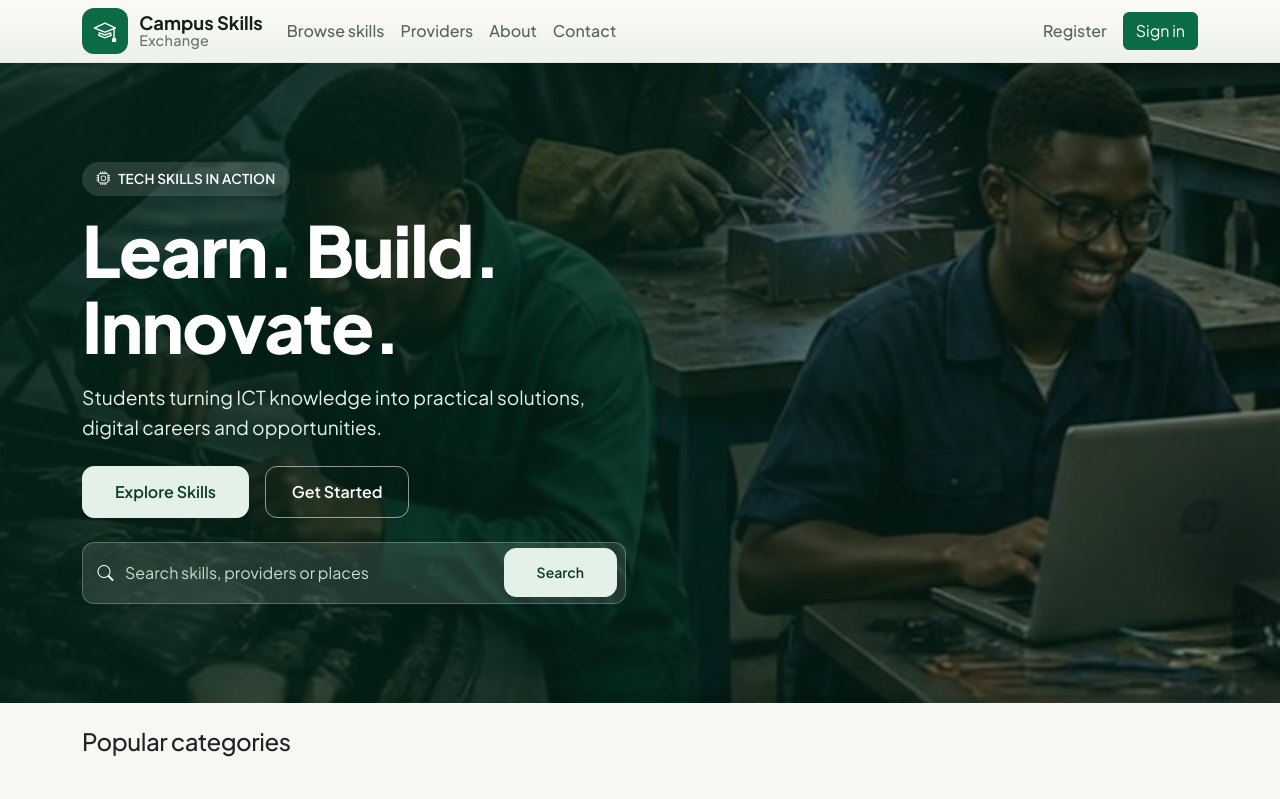
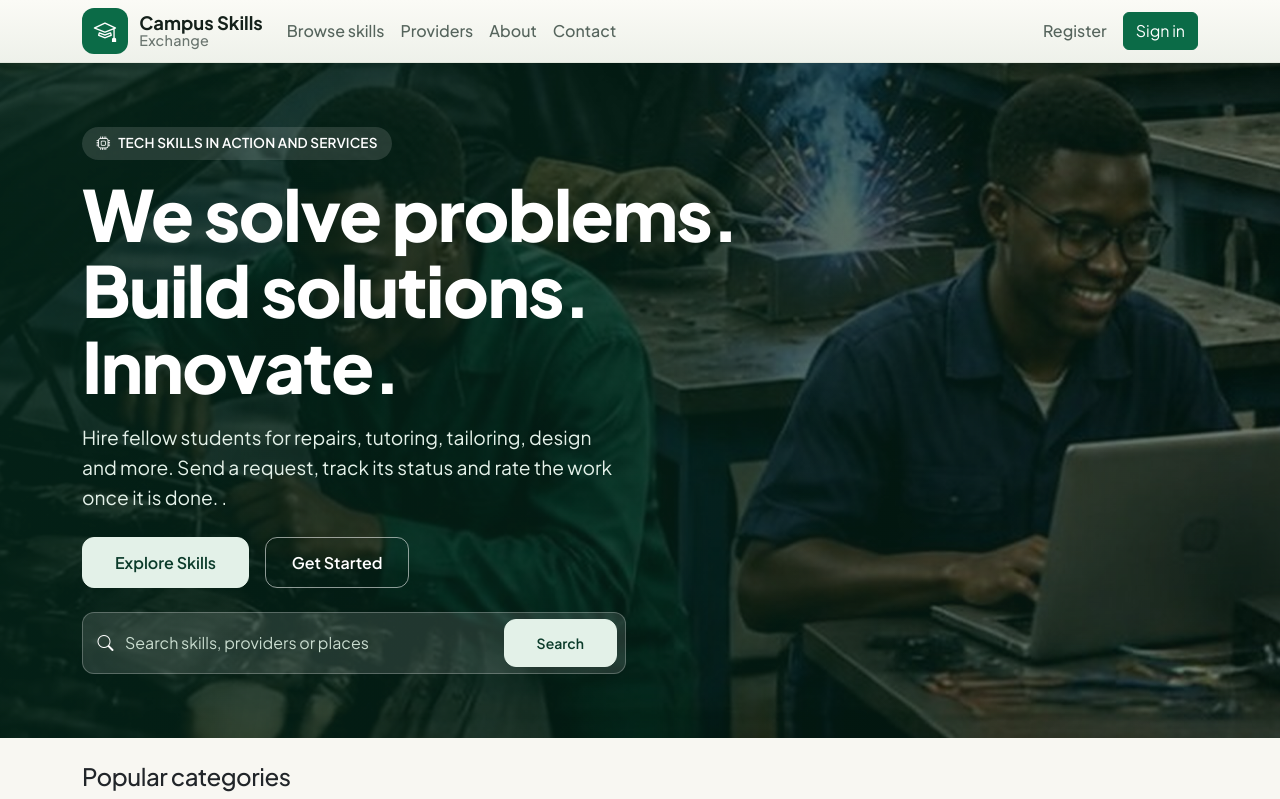
Before and after one commit to enock73/remote-skill-system, a Flask app: page / in a window 1280 px wide. Shown: the top 799 px of the page. Run offline with Flask 3, Linux system fonts and the light colour scheme; data that the repository does not hold is empty.

Commit message:
Describe the change

```diff
--- a/backend/app/templates/home.html
+++ b/backend/app/templates/home.html
@@ -11,9 +11,11 @@
   </div>
   <div class="hero-overlay"></div>
   <div class="container-xl hero-content">
-    <span class="pill"><i class="bi bi-cpu"></i> TECH SKILLS IN ACTION</span>
-    <h1 class="mt-3">Learn. Build. Innovate.</h1>
-    <p class="lead-hero">Students turning ICT knowledge into practical solutions, digital careers and opportunities.</p>
+    <span class="pill"><i class="bi bi-cpu"></i> TECH SKILLS IN ACTION  AND SERVICES </span>
+    <h1 class="mt-3">We solve problems. Build solutions. Innovate.</h1>
+    <p class="lead-hero">Hire fellow students for repairs, tutoring, tailoring, design and more. Send a request, track its status and rate the work once it is done.
+
+.</p>
     <div class="d-flex gap-3 flex-wrap mt-4">
       <a class="btn btn-mint" href="{{ url_for('main.services') }}">Explore Skills</a>
       <a class="btn btn-ghost" href="{{ url_for('main.dashboard') if current_user.is_authenticated else url_for('auth.register') }}">Get Started</a>
```
